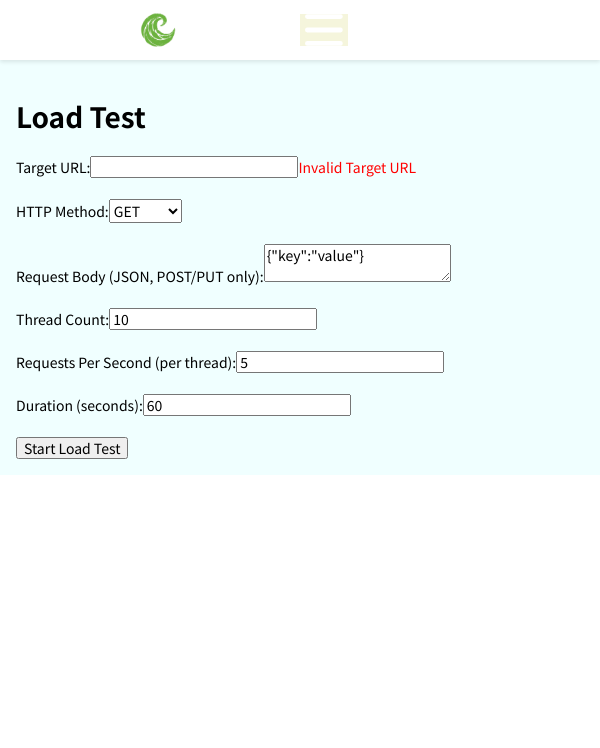
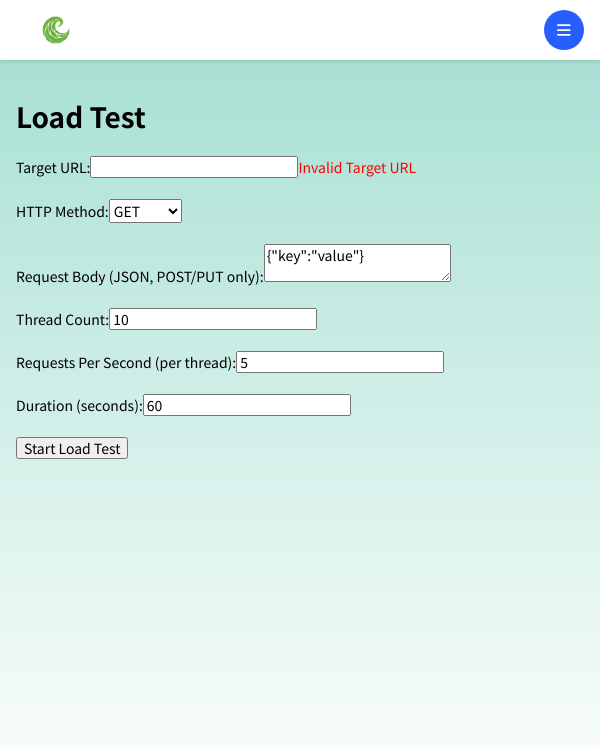
Before and after one commit to k6mt/surfer, a React (Vite) app in the folder frontend/surfer/: page /k6m-surfer/loadtest in a window 600 px wide. Shown: the top 748 px of the page. Built offline with nearby package versions, Linux system fonts and the light colour scheme.

Commit message:
feat : Logo Gradient & Responsive Hamburger Menu

```diff
--- a/frontend/surfer/src/components/layout/Header/Burger.tsx
+++ b/frontend/surfer/src/components/layout/Header/Burger.tsx
@@ -1,16 +1,24 @@
+import BurgerOpen from "@icons/icon-hamburger.svg";
+import BurgerClose from "@icons/icon-hamburger-close.svg";
+
 interface BurgerProps {
   open: boolean;
   onToggle: () => void;
 }
 
 const Burger = ({ open, onToggle }: BurgerProps) => {
-  console.log("Burger render", open);
   return (
     <button
       className={`header__burger ${open ? "is-open" : ""}`}
       onClick={onToggle}
       aria-label={open ? "메뉴 닫기" : "메뉴 열기"}
-    ></button>
+    >
+      <img
+        className={`header__burger_icon ${open ? "is-open" : ""}`}
+        src={open ? `${BurgerClose}` : `${BurgerOpen}`}
+        alt={open ? "메뉴 닫기" : "메뉴 열기"}
+      />
+    </button>
   );
 };
 
--- a/frontend/surfer/src/components/layout/Header/Header.tsx
+++ b/frontend/surfer/src/components/layout/Header/Header.tsx
@@ -27,14 +27,22 @@ const Header = () => {
           <div></div>
         </div>
         <nav className="header__nav">
-          {NAV_ITMES.map((item) => (
-            <div className="header__nav_item" key={item.to}>
-              <NavItem key={item.to} to={item.to} label={item.label} />
-            </div>
-          ))}
+          <div className="header__nav_list">
+            {NAV_ITMES.map((item) => (
+              <div className="header__nav_item" key={item.to}>
+                <NavItem key={item.to} to={item.to} label={item.label} />
+              </div>
+            ))}
+          </div>
+
+          <div className="header__nav_burger">
+            <Burger
+              open={isOpen}
+              onToggle={() => setIsOpen((o: boolean) => !o)}
+            />
+            <BurgerUI open={isOpen} navitems={NAV_ITMES} />
+          </div>
         </nav>
-        <Burger open={isOpen} onToggle={() => setIsOpen((o: boolean) => !o)} />
-        <BurgerUI open={isOpen} navitems={NAV_ITMES} />
       </header>
     </div>
   );
--- a/frontend/surfer/src/styles/header.css
+++ b/frontend/surfer/src/styles/header.css
@@ -29,7 +29,10 @@ header {
 .header__logo_text {
   font-size: var(--fs-lg);
   font-weight: bold;
-  color: var(--color-accent);
+  background-image: var(--color-gradient);
+  background-clip: text;
+  -webkit-background-clip: text;
+  color: transparent;
   white-space: nowrap;
   width: 100%;
   height: auto;
@@ -38,7 +41,7 @@ header {
 .header__logo_img_container {
   display: none;
   width: 100px;
-  height: 100px;
+  height: 100%;
   overflow: hidden;
 }
 
@@ -50,12 +53,20 @@ header {
 }
 
 .header__nav {
+  display: inline-block;
+}
+
+.header__nav_list {
   display: grid;
   grid-auto-flow: column;
   grid-auto-rows: 100%;
   justify-content: center;
   align-items: center;
   gap: 1rem;
+}
+
+.header__nav_burger {
+  display: inline;
 }
 
 .header__nav_item {
@@ -112,23 +123,35 @@ header {
 }
 
 .header__burger {
+  display: none;
   outline: none;
   border: none;
   cursor: pointer;
-  width: 3rem;
-  height: 2rem;
+  width: 40px;
+  height: 40px;
+  padding: 0.7rem;
   position: relative;
   z-index: 10;
-  background-color: beige;
-  background-image: url("../assets/icons/icon-hamburger.svg");
+  background-color: #275efe;
   background-repeat: no-repeat;
   background-position: center center;
   background-size: contain;
   -webkit-tap-highlight-color: transparent;
+  border-radius: 50%;
 }
 
 .header__burger.is-open {
-  background-image: url("../assets/icons/icon-hamburger-close.svg");
+  background-color: #d93757;
+}
+
+.header__burger_icon {
+  width: 80%;
+  height: 80%;
+  transition: transform 0.6s cubic-bezier(0.2, 0.64, 0.48, 1.24);
+}
+
+.header__burger_icon.is-open {
+  transform: rotate(180deg);
 }
 
 .header__burger_menu {
@@ -148,38 +171,12 @@ header {
 /* Mobile Small*/
 @media (max-width: 479px) {
   header {
-    grid-template-columns: var(--header-x-spacing) 1fr;
+    grid-template-columns: auto 1fr;
   }
 
   .header__logo {
-    font-size: var(--fs-xl);
-  }
-
-  .header__logo_text {
-    display: none;
-  }
-
-  .header__logo_img_container {
     display: flex;
-    justify-content: center;
-    align-items: center;
-    width: 100px;
-    height: 100px;
-    overflow: hidden;
-  }
-
-  .header__logo_img {
-    display: block;
-  }
-}
-
-/* Mobile Medium*/
-@media all and (min-width: 480px) and (max-width: 767px) {
-  header {
-    grid-template-columns: repeat(2, 1fr);
-  }
-
-  .header__logo {
+    justify-content: start;
     font-size: var(--fs-xl);
   }
 
@@ -188,20 +185,75 @@ header {
   }
 
   .header__nav {
+    display: flex;
+    justify-content: end;
+  }
+
+  .header__nav_list {
     display: none;
   }
 
   .header__logo_img_container {
-    display: flex;
-    justify-content: center;
-    align-items: center;
-    width: 100px;
-    height: 100px;
+    display: inline-block;
+    width: 80px;
+    height: 60px;
     overflow: hidden;
   }
 
   .header__logo_img {
     display: block;
+  }
+
+  .header__nav_burger {
+    display: inline-block;
+  }
+
+  .header__burger {
+    display: flex;
+    justify-content: space-around;
+    flex-flow: column nowrap;
+    align-items: center;
+  }
+}
+
+/* Mobile Medium*/
+@media all and (min-width: 480px) and (max-width: 767px) {
+  header {
+    grid-template-columns: auto 1fr;
+  }
+
+  .header__logo {
+    display: flex;
+    justify-content: start;
+    font-size: var(--fs-xl);
+  }
+
+  .header__logo_text {
+    display: none;
+  }
+
+  .header__nav {
+    display: flex;
+    justify-content: end;
+  }
+
+  .header__nav_list {
+    display: none;
+  }
+
+  .header__logo_img_container {
+    display: inline-block;
+    width: 80px;
+    height: 60px;
+    overflow: hidden;
+  }
+
+  .header__logo_img {
+    display: block;
+  }
+
+  .header__nav_burger {
+    display: inline-block;
   }
 
   .header__burger {
@@ -215,10 +267,12 @@ header {
 /* Mobile Large*/
 @media all and (min-width: 768px) and (max-width: 1023px) {
   header {
-    grid-template-columns: var(--header-x-spacing) 1fr var(--header-x-spacing);
+    grid-template-columns: auto 1fr;
   }
 
   .header__logo {
+    display: flex;
+    justify-content: start;
     font-size: var(--fs-xl);
   }
 
@@ -227,22 +281,23 @@ header {
   }
 
   .header__logo_img_container {
+    flex: 1;
     display: flex;
     justify-content: center;
     align-items: center;
-    width: 100px;
-    height: 100px;
+    width: 80px;
+    height: 60px;
     overflow: hidden;
   }
 
   .header__logo_img {
-    display: flex;
+    display: block;
   }
 }
 
 @media all and (min-width: 1024px) and (max-width: 1279px) {
   header {
-    grid-template-columns: var(--header-x-spacing) 1fr var(--header-x-spacing);
+    grid-template-columns: auto 1fr var(--header-x-spacing);
   }
 
   .header__logo {
--- a/frontend/surfer/src/styles/main.css
+++ b/frontend/surfer/src/styles/main.css
@@ -9,6 +9,8 @@ body,
   margin: 0;
   font-family: "Noto Sans KR", sans-serif;
   line-height: 1.5;
+  background: linear-gradient(to bottom, #a2ded0, #ffffff);
+  padding-bottom: 1rem;
 }
 
 main {
@@ -21,7 +23,7 @@ main {
   max-width: var(--container-max-width);
   padding: var(--container-gutter);
   font-size: var(--fs-md);
-  background-color: azure;
+  background-color: inherit;
   display: flex;
 }
 
--- a/frontend/surfer/src/styles/variables.css
+++ b/frontend/surfer/src/styles/variables.css
@@ -32,6 +32,16 @@
   /* Accent */
   --color-accent: #0070f3;
   --color-accent-light: #e5f1ff;
+
+  /* Gradient */
+  --color-gradient-start: #0093e9;
+  --color-gradient-end: #80d0c7;
+  --color-gradient-angle: 160deg;
+  --color-gradient: linear-gradient(
+    var(--color-gradient-angle),
+    var(--color-gradient-start) 35%,
+    var(--color-gradient-end) 100%
+  );
 }
 
 @media (prefers-color-scheme: dark) {
```
